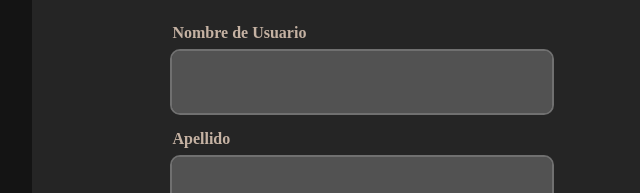
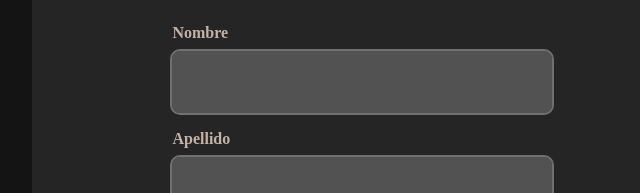
Before and after one commit to NicolaIsGaray/Project-AlbumNF, a website: page public/signUp/singUp.html in a window 1280 px wide. Shown: the part 291-484 px from the top of the page, 380-1020 px from the left. Drawn offline with nearby package versions, Linux system fonts and the light colour scheme; some packages are replaced by stand-ins of ours; a script that the page names is missing.

Commit message:
Cambio en la interfaz 'signUp'

```diff
--- a/public/signUp/singUp.html
+++ b/public/signUp/singUp.html
@@ -17,7 +17,7 @@
             <h2>Crear Cuenta</h2> </div>
         <form class="form" action="" method="POST" autocomplete="off">
             <span class="input-span">
-                <label for="name" class="label">Nombre de Usuario</label>
+                <label for="name" class="label">Nombre</label>
                 <input type="text" name="Nombre" id="name" required></span>
             <span class="input-span">
                 <label for="lastName" class="label">Apellido</label>
```
